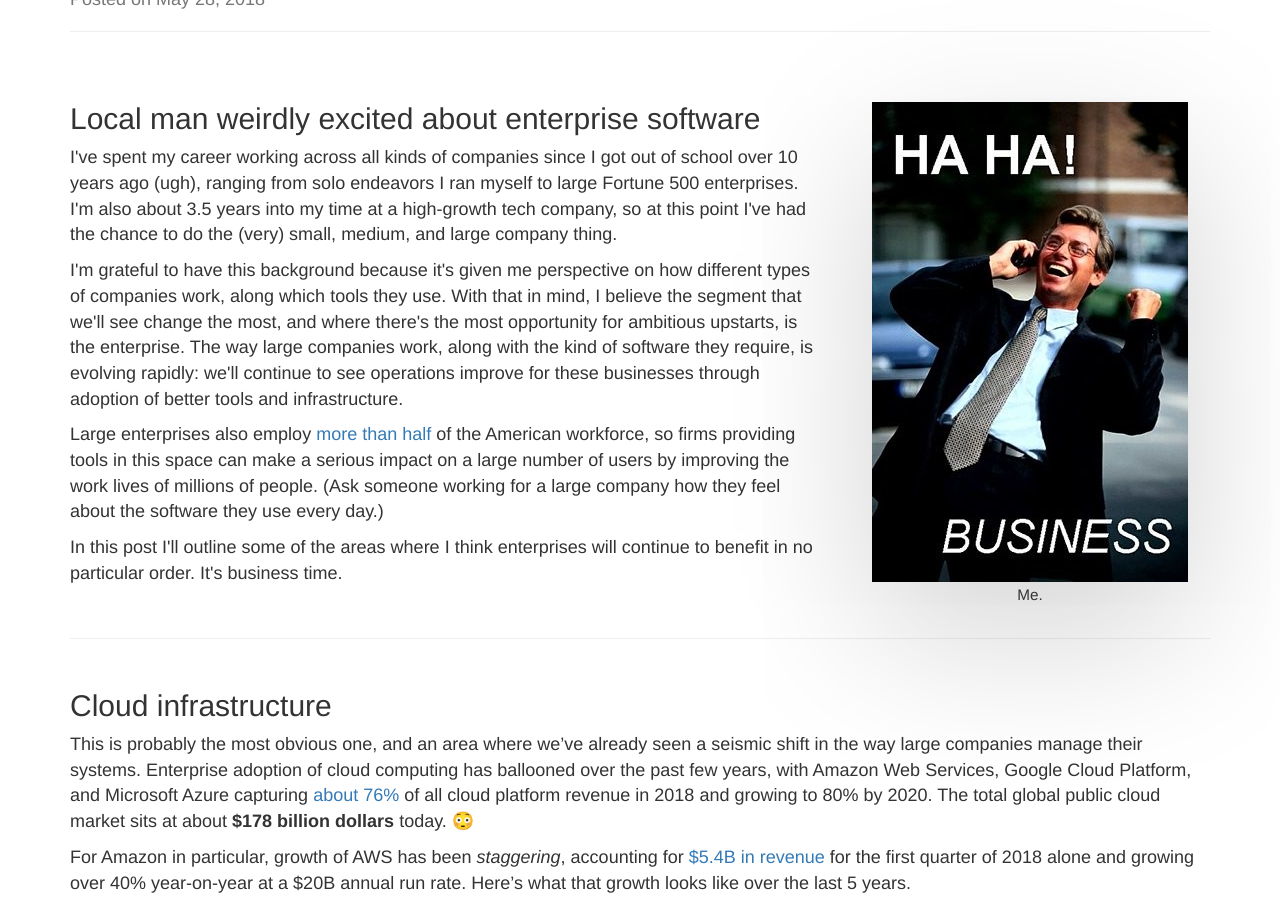
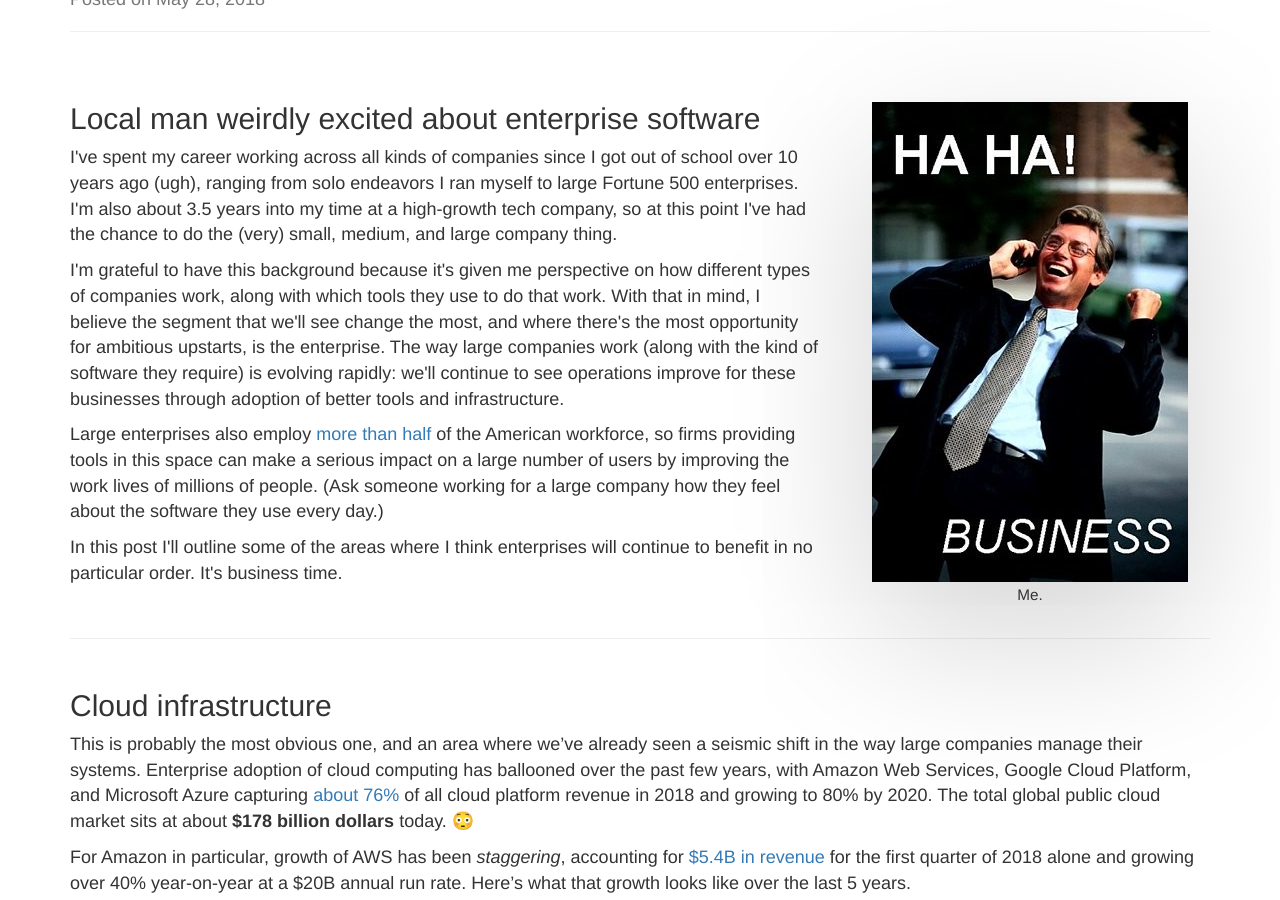
Before and after one commit to adamjstevenson/adamjstevenson.github.io, a Jekyll site: the page built from _posts/2018-05-28-the-next-generation-of-enterprise-software.md, in a window 1280 px wide and 900 px high, scrolled down 666 px. Built offline with Jekyll 4.4.1, drawn with Linux system fonts in a browser that asks for light colours; nearby versions of some CDN libraries.

Commit message:
clean up a bit

```diff
--- a/_posts/2018-05-28-the-next-generation-of-enterprise-software.md
+++ b/_posts/2018-05-28-the-next-generation-of-enterprise-software.md
@@ -11,7 +11,7 @@ img: /images/header-enterprise-software.jpg
       I've spent my career working across all kinds of companies since I got out of school over 10 years ago (ugh), ranging from solo endeavors I ran myself to large Fortune 500 enterprises. I'm also about 3.5 years into my time at a high-growth tech company, so at this point I've had the chance to do the (very) small, medium, and large company thing.
     </p>
     <p>
-      I'm grateful to have this background because it's given me perspective on how different types of companies work, along which tools they use. With that in mind, I believe the segment that we'll see change the most, and where there's the most opportunity for ambitious upstarts, is the enterprise. The way large companies work, along with the kind of software they require, is evolving rapidly: we'll continue to see operations improve for these businesses through adoption of better tools and infrastructure.
+      I'm grateful to have this background because it's given me perspective on how different types of companies work, along with which tools they use to do that work. With that in mind, I believe the segment that we'll see change the most, and where there's the most opportunity for ambitious upstarts, is the enterprise. The way large companies work (along with the kind of software they require) is evolving rapidly: we'll continue to see operations improve for these businesses through adoption of better tools and infrastructure.
     </p>
     <p>
       Large enterprises also employ <a href="https://www.census.gov/content/dam/Census/library/publications/2015/econ/g12-susb.pdf" target="_blank"> more than half</a> of the American workforce, so firms providing tools in this space can make a serious impact on a large number of users by improving the work lives of millions of people. (Ask someone working for a large company how they feel about the software they use every day.)
--- a/js/aws-revenue-by-year.js
+++ b/js/aws-revenue-by-year.js
@@ -33,9 +33,3 @@ window.onload = function() {
   const ctx = document.getElementById("aws-chart").getContext("2d");
   window.myLine = new Chart(ctx, config);
 };
-
-// new Chart(
-//   document.getElementById("chartjs-1"),
-//   {
-//     "type":"bar","data":{"labels":["January","February","March","April","May","June","July"],
-//     "datasets":[{"label":"My First Dataset","data":[65,59,80,81,56,55,40],"fill":false,"backgroundColor":["rgba(255, 99, 132, 0.2)","rgba(255, 159, 64, 0.2)","rgba(255, 205, 86, 0.2)","rgba(75, 192, 192, 0.2)","rgba(54, 162, 235, 0.2)","rgba(153, 102, 255, 0.2)","rgba(201, 203, 207, 0.2)"],"borderColor":["rgb(255, 99, 132)","rgb(255, 159, 64)","rgb(255, 205, 86)","rgb(75, 192, 192)","rgb(54, 162, 235)","rgb(153, 102, 255)","rgb(201, 203, 207)"],"borderWidth":1}]},"options":{"scales":{"yAxes":[{"ticks":{"beginAtZero":true}}]}}});
```
